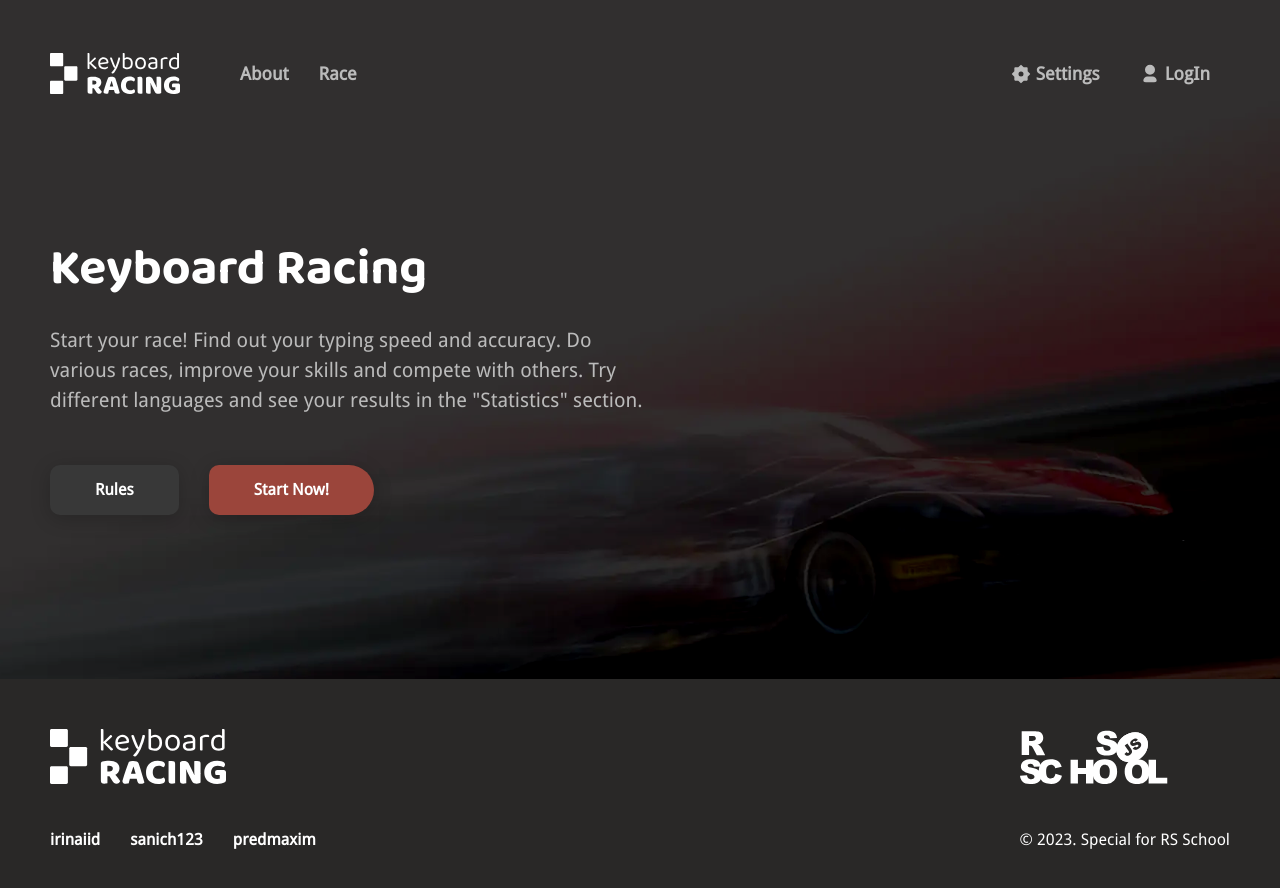
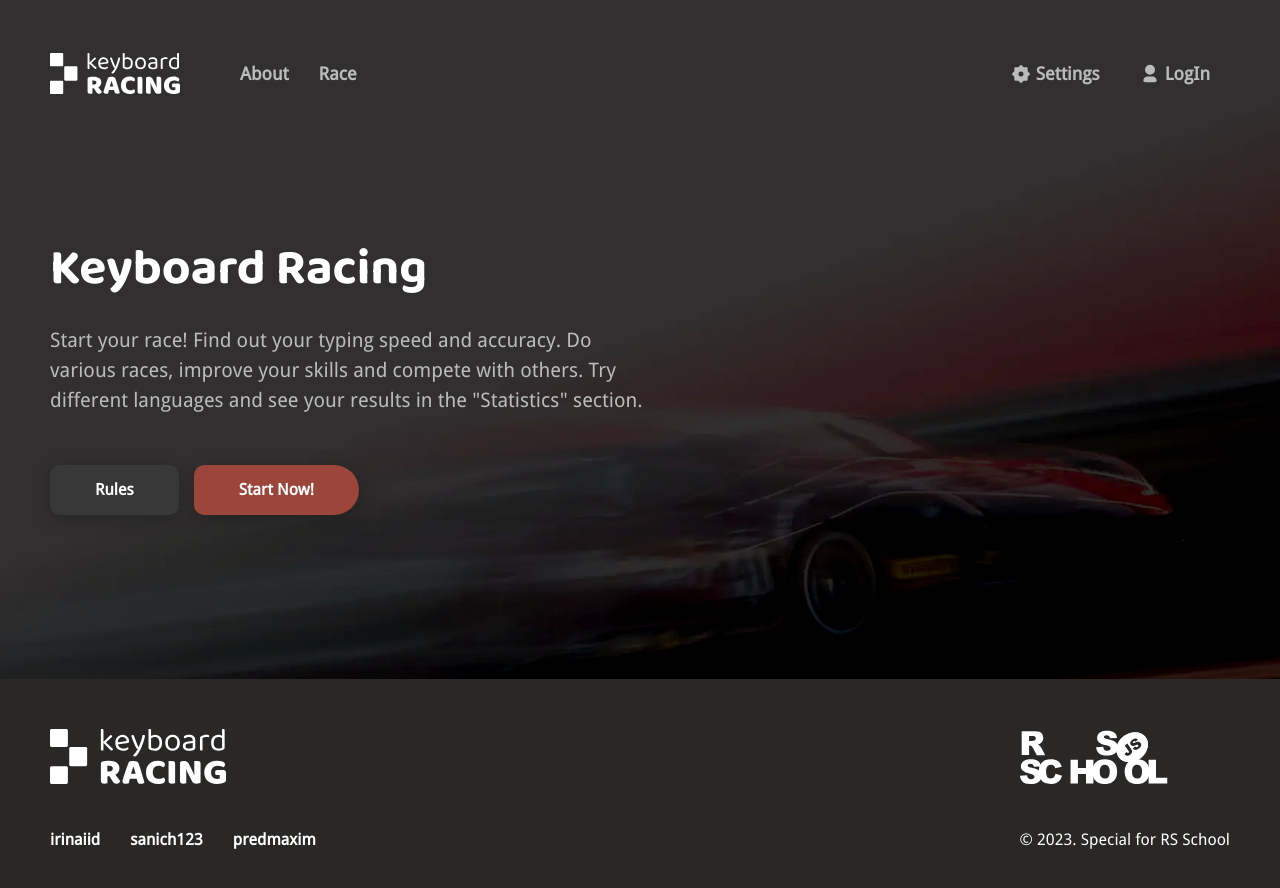
Before and after one commit to sanich123/keyboardTrainer, a React (Create React App) app: page / in a window 1280 px wide. Shown: the top 888 px of the page. Built offline with nearby package versions, Linux system fonts and the light colour scheme.

Commit message:
style: fix btn margins, blank space on main page

```diff
--- a/src/components/buttons/buttons.module.scss
+++ b/src/components/buttons/buttons.module.scss
@@ -23,5 +23,4 @@
 .btnSecondary {
   color: var(--btn-secondary-font-color);
   background: var(--btn-secondary-bg-color);
-  margin-right: 10px;
 }
--- a/src/components/buttons/buttons.scss
+++ b/src/components/buttons/buttons.scss
@@ -29,10 +29,6 @@
   }
 }
 
-.btn-secondary {
-margin-right: 10px;
-}
-
 .btn-secondary-light {
   background-color: #514B4B;
 }
--- a/src/components/cta-element/cta-element.module.scss
+++ b/src/components/cta-element/cta-element.module.scss
@@ -40,7 +40,7 @@
 
   .btns {
     display: flex;
-    gap: 20px;
+    gap: 15px;
     flex-wrap: wrap;
   }
 }
--- a/src/components/driver-card/driver-card.scss
+++ b/src/components/driver-card/driver-card.scss
@@ -75,7 +75,7 @@
   padding: 10px;
   border: 1px solid rgb(129, 129, 129);
   border-radius: 10px;
- }
+}
 
 .span-driver {
   font-size: 26px;
@@ -89,6 +89,7 @@
 
 .btns-driver {
   display: flex;
+  gap: 15px;
 }
 
 .driver-photo {
--- a/src/styles/global.scss
+++ b/src/styles/global.scss
@@ -56,10 +56,9 @@ body {
   //   max-width: $tablet;
   // }
 
-  // @media screen and (width <=$mobile) {
-  //   padding: var(--padding-mobile);
-  //   max-width: $mobile;
-  // }
+  @media screen and (width <=$mobile) {
+    overflow-x: hidden;
+  }
 }
 
 
```
